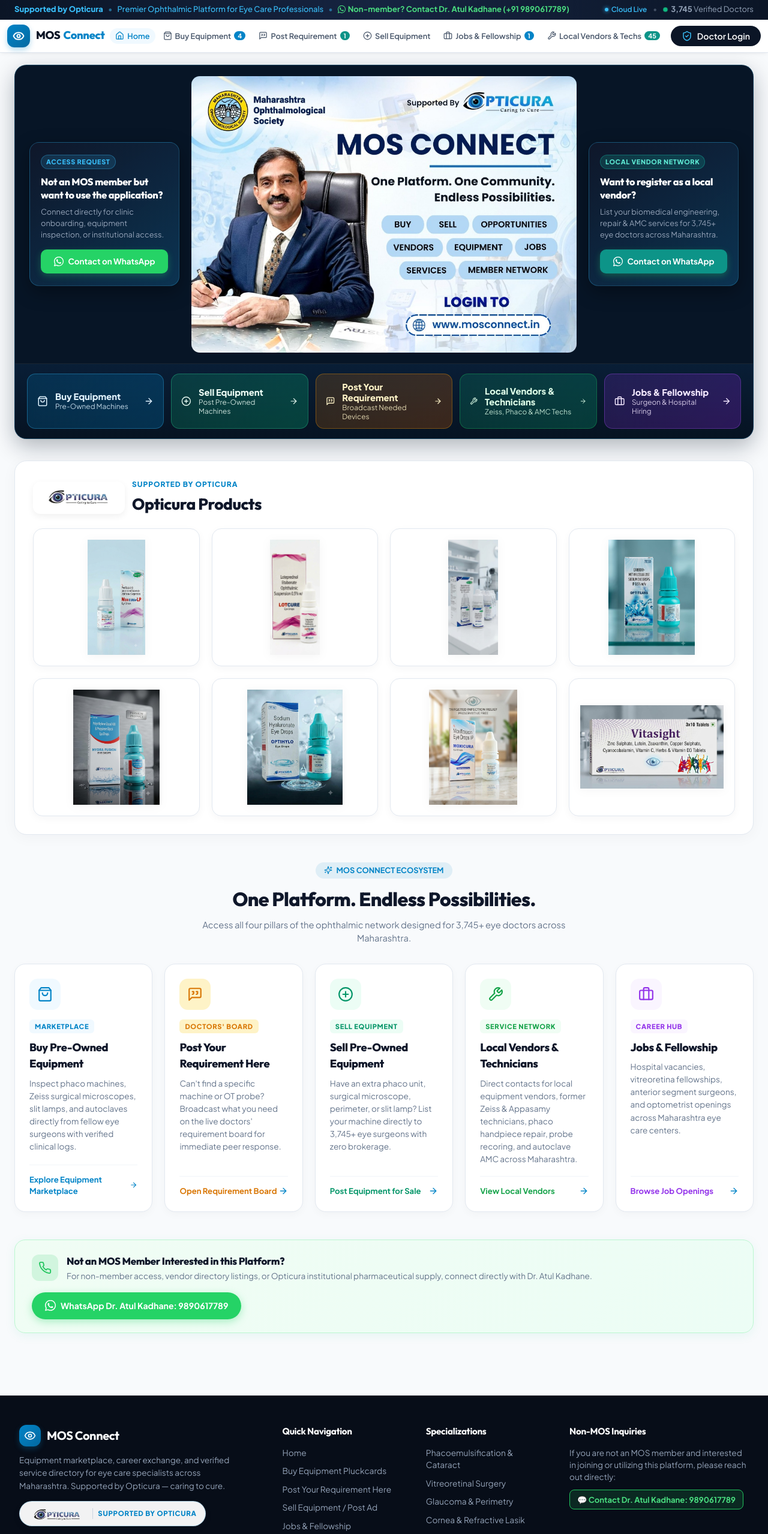
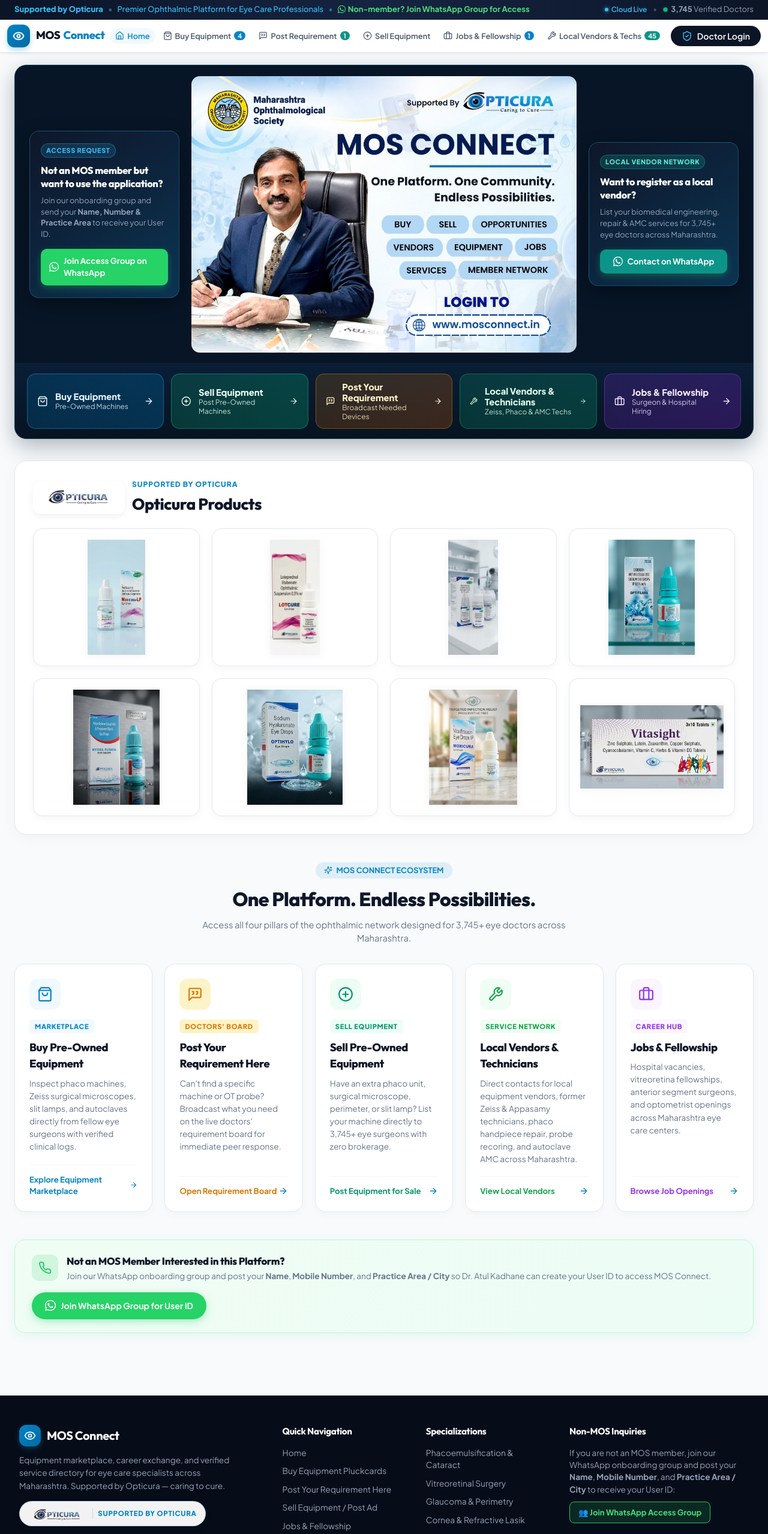
Before and after one commit to PalashGothi/mosconnect, a React (Vite) app: page /#home in a window 1280 px wide. Shown: the top 2558 px of the page at 60% size. Built offline with nearby package versions, Linux system fonts and the light colour scheme; no server answers.

Commit message:
feat(whatsapp): route non-MOS members to WhatsApp onboarding group with Name, Mobile & Practice Area format instructions

```diff
--- a/src/App.jsx
+++ b/src/App.jsx
@@ -10,6 +10,7 @@
 import AdminSecurityModal from './components/AdminSecurityModal';
 import CommonChatBoard from './components/CommonChatBoard';
 import OpticuraLogo from './components/OpticuraLogo';
+import { NON_MEMBER_WHATSAPP_GROUP } from './data/opticuraProducts';
 import {
   getListings,
   saveListing,
@@ -595,10 +596,10 @@
           <div>
             <h4 style={{ color: '#ffffff', fontSize: '0.95rem', marginBottom: '14px', fontWeight: 700 }}>Non-MOS Inquiries</h4>
             <p style={{ fontSize: '0.85rem', color: '#94a3b8', lineHeight: 1.5, marginBottom: '10px' }}>
-              If you are not an MOS member and interested in joining or utilizing this platform, please reach out directly:
+              If you are not an MOS member, join our WhatsApp onboarding group and post your <strong>Name</strong>, <strong>Mobile Number</strong>, and <strong>Practice Area / City</strong> to receive your User ID:
             </p>
             <a
-              href="https://wa.me/919890617789?text=Hello%20Dr.%20Atul%20Kadhane,%20I%20am%20interested%20in%20the%20MOS%20Connect%20platform%20(Supported%20by%20Opticura)."
+              href={NON_MEMBER_WHATSAPP_GROUP.url}
               target="_blank"
               rel="noopener noreferrer"
               style={{
@@ -608,14 +609,15 @@
                 background: 'rgba(34, 197, 94, 0.15)',
                 border: '1px solid #22c55e',
                 color: '#4ade80',
-                padding: '6px 12px',
+                padding: '7px 14px',
                 borderRadius: '8px',
                 fontSize: '0.82rem',
                 fontWeight: 700,
                 textDecoration: 'none'
               }}
+              id="btn-footer-non-member-wa"
             >
-              <span>💬 Contact Dr. Atul Kadhane: 9890617789</span>
+              <span>👥 Join WhatsApp Access Group</span>
             </a>
           </div>
         </div>
--- a/src/components/AuthModal.jsx
+++ b/src/components/AuthModal.jsx
@@ -10,7 +10,7 @@
 } from 'lucide-react';
 import WhatsAppIcon from './WhatsAppIcon';
 import OpticuraLogo from './OpticuraLogo';
-import { OPTICURA_CONTACT } from '../data/opticuraProducts';
+import { OPTICURA_CONTACT, NON_MEMBER_WHATSAPP_GROUP } from '../data/opticuraProducts';
 import { verifyDoctorLogin, applyCloudRecord } from '../utils/storage';
 import { fetchLatestCloudData } from '../services/cloudSync';
 
@@ -211,7 +211,7 @@
                 <ArrowRight size={18} />
               </button>
 
-              {/* Not an MOS Member? Contact Dr. Atul Kadhane */}
+              {/* Not an MOS Member? Join WhatsApp Group for Access */}
               <div
                 style={{
                   marginTop: '20px',
@@ -223,13 +223,13 @@
                 }}
               >
                 <div style={{ fontSize: '0.86rem', fontWeight: 800, color: '#166534', display: 'flex', alignItems: 'center', justifyContent: 'center', gap: '6px' }}>
-                  <span>Not an MOS Member?</span>
+                  <span>Not an MOS Member? Request Access</span>
                 </div>
-                <p style={{ fontSize: '0.8rem', color: '#374151', margin: '4px 0 10px 0', lineHeight: 1.4 }}>
-                  Interested in accessing this platform, selling equipment, or joining the network? Contact <strong>{OPTICURA_CONTACT.drName}</strong> directly on WhatsApp.
+                <p style={{ fontSize: '0.8rem', color: '#374151', margin: '4px 0 10px 0', lineHeight: 1.45 }}>
+                  Non-MOS ophthalmologists and eye care specialists can join our WhatsApp onboarding group to get an access ID created:
                 </p>
                 <a
-                  href={`https://wa.me/91${OPTICURA_CONTACT.whatsappNumber}?text=${encodeURIComponent('Hello Dr. Atul Kadhane, I am not currently an MOS member, but I am interested in accessing / joining the MOS Connect platform supported by Opticura.')}`}
+                  href={NON_MEMBER_WHATSAPP_GROUP.url}
                   target="_blank"
                   rel="noopener noreferrer"
                   style={{
@@ -241,17 +241,32 @@
                     color: '#ffffff',
                     fontWeight: 700,
                     fontSize: '0.84rem',
-                    padding: '9px 16px',
+                    padding: '10px 16px',
                     borderRadius: '8px',
                     textDecoration: 'none',
                     boxShadow: '0 2px 8px rgba(37, 211, 102, 0.3)',
-                    width: '100%'
+                    width: '100%',
+                    boxSizing: 'border-box'
                   }}
-                  id="btn-auth-contact-dr-atul"
+                  id="btn-auth-join-whatsapp-group"
                 >
                   <WhatsAppIcon size={16} />
-                  <span>Chat with {OPTICURA_CONTACT.drName} (+91 {OPTICURA_CONTACT.whatsappNumber})</span>
+                  <span>Join WhatsApp Group for User ID</span>
                 </a>
+                <div style={{
+                  marginTop: '10px',
+                  background: '#ffffff',
+                  border: '1px dashed #22c55e',
+                  borderRadius: '8px',
+                  padding: '9px 12px',
+                  fontSize: '0.74rem',
+                  color: '#15803d',
+                  textAlign: 'left',
+                  lineHeight: 1.45
+                }}>
+                  📌 <strong>Format to send in the group:</strong><br />
+                  "Please send message with your <strong>Name</strong>, <strong>Mobile Number</strong>, and <strong>Practice Area / City</strong> so that your User ID will be created to access MOS Connect."
+                </div>
               </div>
             </form>
           )}
--- a/src/components/Navbar.jsx
+++ b/src/components/Navbar.jsx
@@ -22,7 +22,7 @@
 } from 'lucide-react';
 import WhatsAppIcon from './WhatsAppIcon';
 import OpticuraLogo from './OpticuraLogo';
-import { OPTICURA_CONTACT } from '../data/opticuraProducts';
+import { OPTICURA_CONTACT, NON_MEMBER_WHATSAPP_GROUP } from '../data/opticuraProducts';
 
 export default function Navbar({
   activeTab,
@@ -64,13 +64,14 @@
           <span>Premier Ophthalmic Platform for Eye Care Professionals</span>
           <span style={{ opacity: 0.5 }}>•</span>
           <a
-            href={`https://wa.me/91${OPTICURA_CONTACT.whatsappNumber}?text=${encodeURIComponent('Hello Dr. Atul Kadhane, I am interested in accessing the MOS Connect platform supported by Opticura.')}`}
+            href={NON_MEMBER_WHATSAPP_GROUP.url}
             target="_blank"
             rel="noopener noreferrer"
+            title="Non-member? Join WhatsApp Group to share your Name, Number & Practice Area for User ID"
             style={{ color: '#4ade80', fontWeight: 700, textDecoration: 'none', display: 'inline-flex', alignItems: 'center', gap: '4px' }}
           >
             <WhatsAppIcon size={13} />
-            <span>Non-member? Contact Dr. Atul Kadhane (+91 {OPTICURA_CONTACT.whatsappNumber})</span>
+            <span>Non-member? Join WhatsApp Group for Access</span>
           </a>
         </div>
         <div className="active-members-count" style={{ display: 'flex', alignItems: 'center', gap: '10px' }}>
--- a/src/data/opticuraProducts.js
+++ b/src/data/opticuraProducts.js
@@ -1,8 +1,16 @@
+export const NON_MEMBER_WHATSAPP_GROUP = {
+  url: 'https://chat.whatsapp.com/E4tFpEjfkPJ4iKYxQmGPSS?s=cl&p=i&mlu=4&ilr=4&iam=0',
+  shortUrl: 'https://chat.whatsapp.com/E4tFpEjfkPJ4iKYxQmGPSS',
+  requiredFormat: 'Name, Mobile Number, and Practice Area / City',
+  instructionText: 'Please send a message with your Name, Mobile Number, and Practice Area / City so that Dr. Atul Kadhane can create your User ID to access MOS Connect.'
+};
+
 export const OPTICURA_CONTACT = {
   drName: 'Dr. Atul Kadhane',
   whatsappNumber: '9890617789',
   phoneFormatted: '+91 98906 17789',
-  waUrl: 'https://wa.me/919890617789'
+  waUrl: 'https://wa.me/919890617789',
+  nonMemberGroupUrl: NON_MEMBER_WHATSAPP_GROUP.url
 };
 
 export const OPTICURA_PRODUCTS = [
--- a/src/pages/HomePage.jsx
+++ b/src/pages/HomePage.jsx
@@ -20,7 +20,8 @@
 import WhatsAppIcon from '../components/WhatsAppIcon';
 import {
   OPTICURA_PRODUCTS,
-  OPTICURA_CONTACT
+  OPTICURA_CONTACT,
+  NON_MEMBER_WHATSAPP_GROUP
 } from '../data/opticuraProducts';
 
 export default function HomePage({
@@ -46,17 +47,17 @@
                 Not an MOS member but want to use the application?
               </h3>
               <p className="flank-desc">
-                Connect directly for clinic onboarding, equipment inspection, or institutional access.
+                Join our onboarding group and send your <strong>Name, Number & Practice Area</strong> to receive your User ID.
               </p>
               <a
-                href={`https://wa.me/91${OPTICURA_CONTACT.whatsappNumber}?text=${encodeURIComponent('Hello Dr. Atul Kadhane, I am not an MOS member but want to use the MOS Connect application.')}`}
+                href={NON_MEMBER_WHATSAPP_GROUP.url}
                 target="_blank"
                 rel="noopener noreferrer"
                 className="btn-flank-wa"
                 id="btn-flank-wa-left"
               >
                 <WhatsAppIcon size={16} />
-                <span>Contact on WhatsApp</span>
+                <span>Join Access Group on WhatsApp</span>
               </a>
             </div>
 
@@ -324,19 +325,20 @@
                 Not an MOS Member Interested in this Platform?
               </h4>
               <p style={{ fontSize: '0.85rem', color: '#64748b', margin: '3px 0 0 0' }}>
-                For non-member access, vendor directory listings, or Opticura institutional pharmaceutical supply, connect directly with Dr. Atul Kadhane.
+                Join our WhatsApp onboarding group and post your <strong>Name</strong>, <strong>Mobile Number</strong>, and <strong>Practice Area / City</strong> so Dr. Atul Kadhane can create your User ID to access MOS Connect.
               </p>
             </div>
           </div>
 
           <a
-            href={`https://wa.me/91${OPTICURA_CONTACT.whatsappNumber}?text=${encodeURIComponent('Hello Dr. Atul Kadhane, I am interested in accessing or listing on the MOS Connect platform supported by Opticura.')}`}
+            href={NON_MEMBER_WHATSAPP_GROUP.url}
             target="_blank"
             rel="noopener noreferrer"
             className="btn-contact-dr-atul-large"
+            id="btn-nonmember-group-large"
           >
             <WhatsAppIcon size={18} />
-            <span>WhatsApp Dr. Atul Kadhane: {OPTICURA_CONTACT.whatsappNumber}</span>
+            <span>Join WhatsApp Group for User ID</span>
           </a>
         </div>
       </section>
--- a/src/utils/storage.js
+++ b/src/utils/storage.js
@@ -895,7 +895,7 @@
     }
     return {
       success: false,
-      reason: 'Credentials could not be verified in the approved eye doctor directory. Please verify your Name and Mobile/Email, or contact Dr. Atul Kadhane on WhatsApp for access.'
+      reason: 'Credentials could not be verified in the approved eye doctor directory. Please verify your Name and Mobile/Email, or join our WhatsApp access group below to get a User ID created.'
     };
   }
 
```
